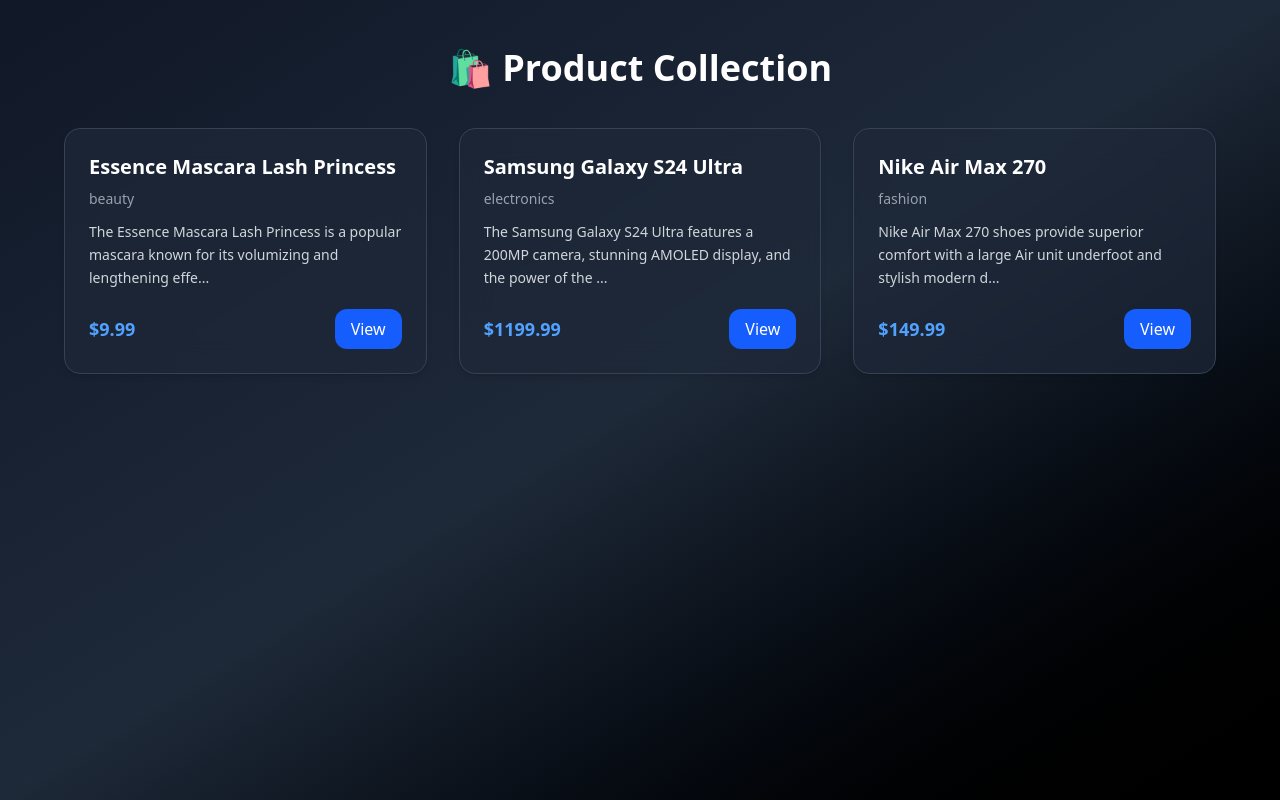
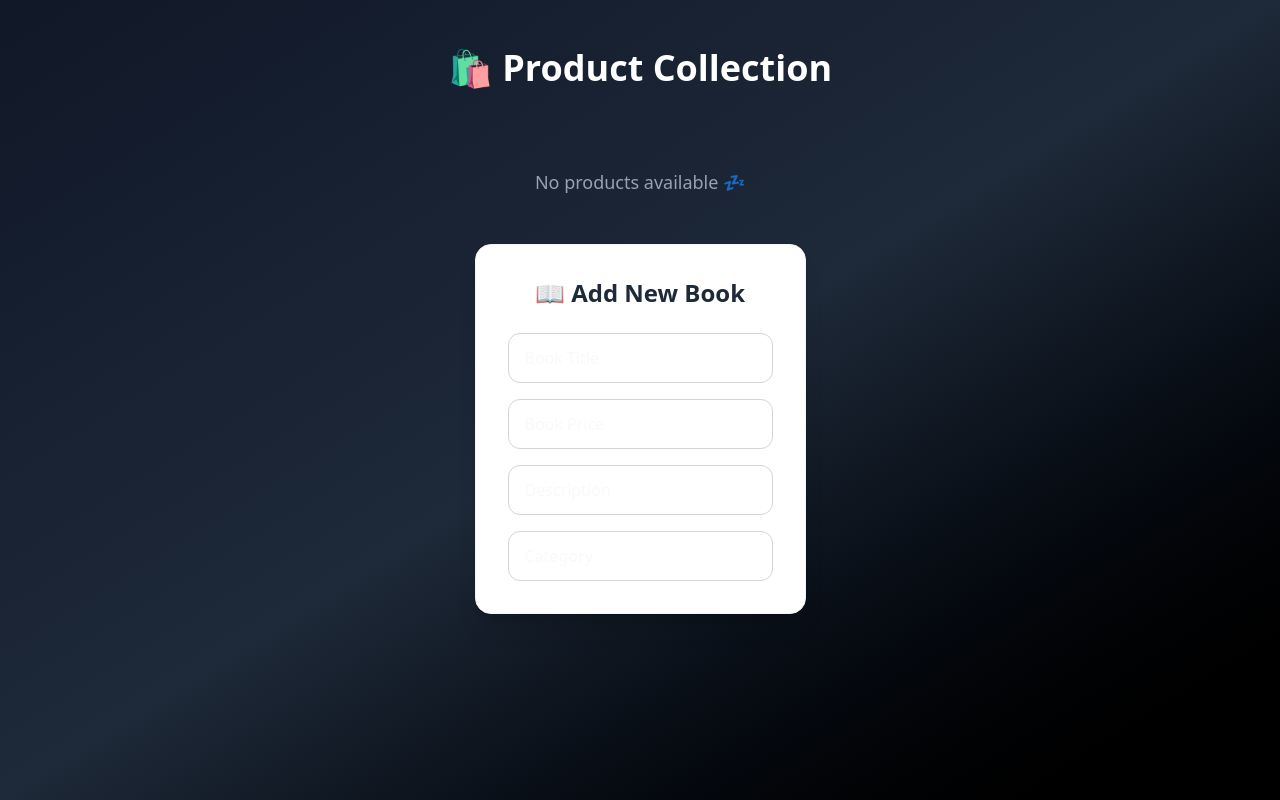
Before and after one commit to Ahmed-Nakib/redux, a React (Vite) app: page / in a window 1280 px wide. Built offline with nearby package versions, Linux system fonts and the light colour scheme; data requests are answered from the project's data file.

Commit message:
commit-2

```diff
--- a/database/db.json
+++ b/database/db.json
@@ -1,25 +1,3 @@
 {
-  "products": [
-    {
-      "id": 1,
-      "title": "Essence Mascara Lash Princess",
-      "description": "The Essence Mascara Lash Princess is a popular mascara known for its volumizing and lengthening effects. Achieve dramatic lashes with this long-lasting and cruelty-free formula.",
-      "category": "beauty",
-      "price": 9.99
-    },
-    {
-      "id": 2,
-      "title": "Samsung Galaxy S24 Ultra",
-      "description": "The Samsung Galaxy S24 Ultra features a 200MP camera, stunning AMOLED display, and the power of the Snapdragon 8 Gen 3 processor for exceptional performance.",
-      "category": "electronics",
-      "price": 1199.99
-    },
-    {
-      "id": 3,
-      "title": "Nike Air Max 270",
-      "description": "Nike Air Max 270 shoes provide superior comfort with a large Air unit underfoot and stylish modern design, perfect for casual and athletic wear.",
-      "category": "fashion",
-      "price": 149.99
-    }
-  ]
+  "products": []
 }
--- /dev/null
+++ b/src/features/products/ProductForm.jsx
@@ -0,0 +1,80 @@
+import React, { useState } from 'react'
+
+const ProductForm = () => {
+  const [product, setProduct] = useState({
+    id: "",
+    title: "",
+    price: "",
+    description: "",
+    category: "",
+  })
+
+  console.log(product);
+
+  const handleSubmit = (event) => {
+    event.preventDefault();
+  }
+
+  const handleChange = (e) => {
+    setProduct({
+      ...product, [e.target.name]: e.target.value
+    })
+  }
+  return (
+     <div className="bg-gradient-to-right from-gray-50 to-gray-100 flex items-center justify-center py-12 px-6">
+      <form
+        onSubmit={handleSubmit}
+        className="bg-white shadow-xl rounded-2xl p-8 w-full max-w-md border border-gray-100"
+      >
+        <h2 className="text-2xl font-bold text-gray-800 mb-6 text-center">
+          📖 Add New Book
+        </h2>
+
+        <div className="flex flex-col gap-4">
+          <input
+            type="text"
+            name="title"
+            value={product.title}
+            onChange={handleChange}
+            placeholder="Book Title"
+            className="border border-gray-300 rounded-xl px-4 py-3 focus:outline-none focus:ring-2 focus:ring-blue-500 focus:border-blue-500"
+            required
+          />
+
+          <input
+            type="number"
+            name="price"
+            value={product.price}
+            onChange={handleChange}
+            placeholder="Book Price"
+            className="border border-gray-300 rounded-xl px-4 py-3 focus:outline-none focus:ring-2 focus:ring-blue-500 focus:border-blue-500"
+            required
+          />
+
+          <input
+            type="text"
+            name="description"
+            value={product.description}
+            onChange={handleChange}
+            placeholder="Description"
+            className="border border-gray-300 rounded-xl px-4 py-3 focus:outline-none focus:ring-2 focus:ring-blue-500 focus:border-blue-500"
+            required
+          />
+
+          <input
+            type="text"
+            name="category"
+            value={product.category}
+            onChange={handleChange}
+            placeholder="Category"
+            className="border border-gray-300 rounded-xl px-4 py-3 focus:outline-none focus:ring-2 focus:ring-blue-500 focus:border-blue-500"
+            required
+          />
+
+        </div>
+      </form>
+    </div>
+  )
+}
+
+export default ProductForm
--- a/src/features/products/ProductListView.jsx
+++ b/src/features/products/ProductListView.jsx
@@ -1,6 +1,7 @@
 import React, { useEffect } from "react";
 import { useDispatch, useSelector } from "react-redux";
-import { fetchProducts } from "./productSlice";
+import { deleteProduct, fetchProducts } from "./productSlice";
+import ProductForm from "./ProductForm";
 
 const ProductListView = () => {
   const { isLoading, products, error } = useSelector(
@@ -57,8 +58,10 @@
                 <p className="text-lg font-semibold text-blue-400">
                   ${product.price}
                 </p>
-                <button className="bg-blue-600 text-white px-4 py-2 rounded-xl hover:bg-blue-700 transition-all duration-300">
-                  View
+                <button
+                onClick={() => dispatch(deleteProduct(product.id))}
+                className="bg-red-600 text-white px-4 py-2 rounded-xl hover:bg-red-700 transition-all duration-300">
+                  Delete
                 </button>
               </div>
             </div>
@@ -70,6 +73,8 @@
           <p className="text-gray-400 text-lg mt-10">No products available 💤</p>
         )
       )}
+
+      <ProductForm />
     </div>
   );
 };
--- a/src/features/products/productSlice.js
+++ b/src/features/products/productSlice.js
@@ -13,8 +13,20 @@
 export const fetchProducts = createAsyncThunk("products/fetchProducts", async() => {
   const res = await axios.get(BASE_URL)
   return res.data;
+  })
 
-})
+export const deleteProduct = createAsyncThunk("products/deleteProduct", async(id) => {
+  await axios.delete(`${BASE_URL}/${id}`)
+  return id;
+  })
+
+export const createProduct = createAsyncThunk("products/createProduct", async(product) => {
+  const res = await axios.delete(BASE_URL, product)
+  console.log(res);
+
+  })
+
+
 const productSlice = createSlice({
   name: 'products',
   initialState,
@@ -34,6 +46,9 @@
       state.products = [];
       state.error = action.error.message;
     })
+    builder.addCase(deleteProduct.fulfilled, (state, action) => {
+      state.products = state.products.filter((product) => product.id != action.id)
+    })
   }
   });
 
```
